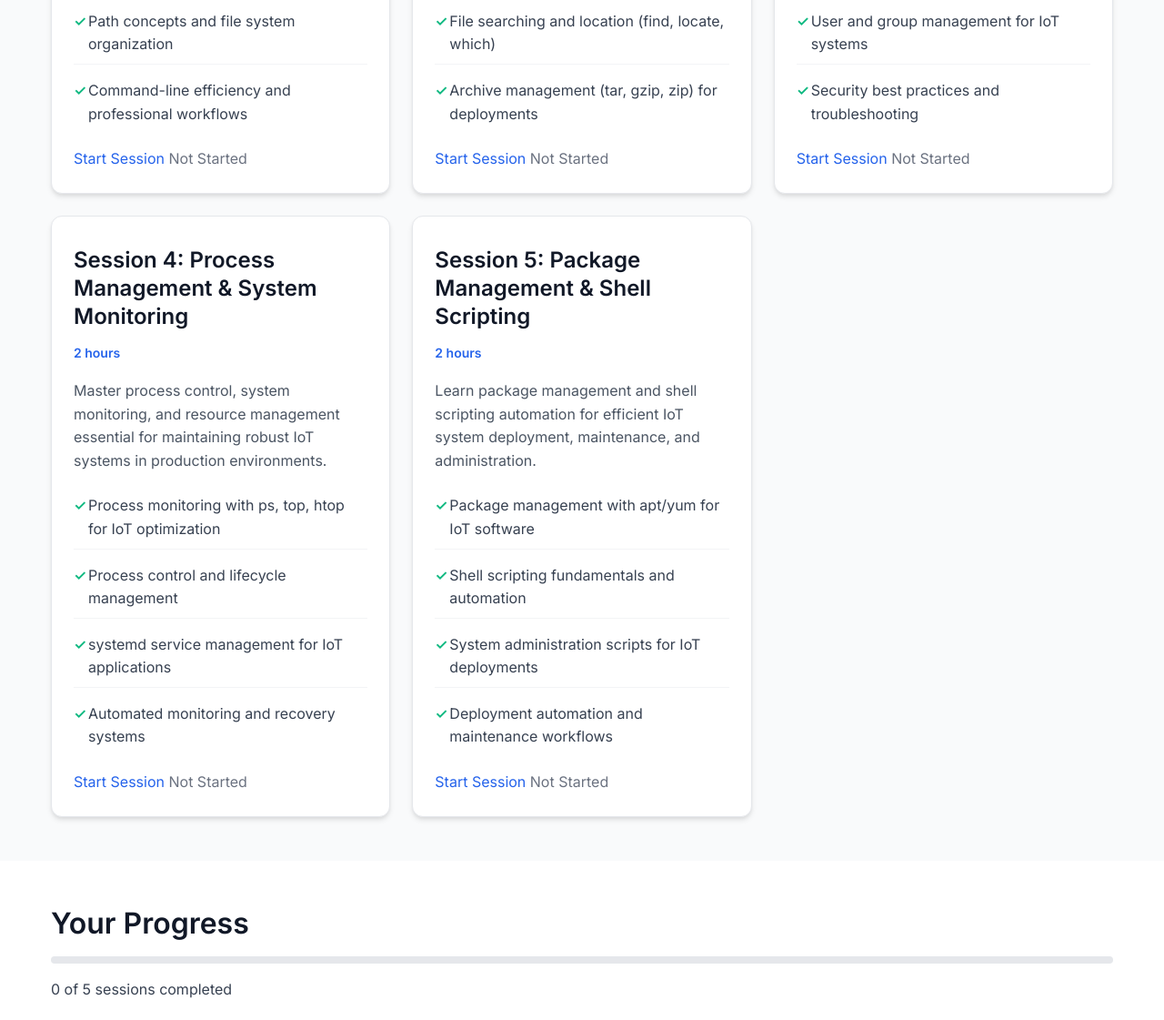
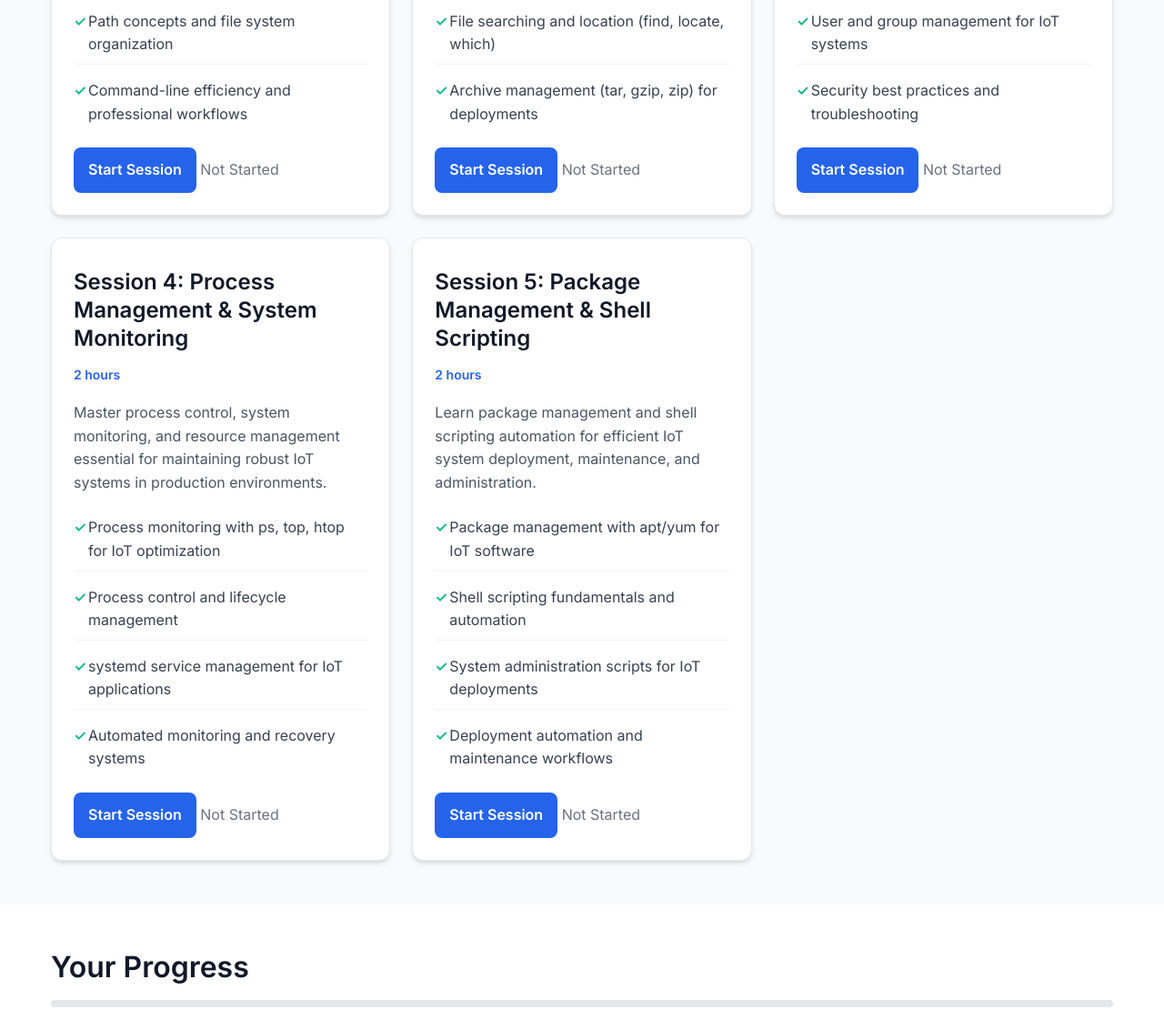
Before and after one commit to DynamicDevices/iot-training-course, a website: page modules/module1.html in a window 1280 px wide. Shown: the part 1677-2798 px from the top of the page at 91% size. Drawn offline with Linux system fonts and the light colour scheme.

Commit message:
Fix button styling consistency in module1.html
- Change 'Start Session' buttons from 'btn btn-primary' to 'session-link' class
- Ensure consistent button styling matches index.html 'Start Module' buttons
- Maintain visual consistency across all module and session navigation elements

```diff
--- a/modules/module1.html
+++ b/modules/module1.html
@@ -103,7 +103,7 @@
                                 <li>Command-line efficiency and professional workflows</li>
                             </ul>
                             <div class="session-actions">
-                                <a href="sessions/module1-session1.html" class="btn btn-primary">Start Session</a>
+                                <a href="sessions/module1-session1.html" class="session-link">Start Session</a>
                                 <span class="session-status" id="session1-status">Not Started</span>
                             </div>
                         </div>
@@ -123,7 +123,7 @@
                                 <li>Archive management (tar, gzip, zip) for deployments</li>
                             </ul>
                             <div class="session-actions">
-                                <a href="sessions/module1-session2.html" class="btn btn-primary">Start Session</a>
+                                <a href="sessions/module1-session2.html" class="session-link">Start Session</a>
                                 <span class="session-status" id="session2-status">Not Started</span>
                             </div>
                         </div>
@@ -143,7 +143,7 @@
                                 <li>Security best practices and troubleshooting</li>
                             </ul>
                             <div class="session-actions">
-                                <a href="sessions/module1-session3.html" class="btn btn-primary">Start Session</a>
+                                <a href="sessions/module1-session3.html" class="session-link">Start Session</a>
                                 <span class="session-status" id="session3-status">Not Started</span>
                             </div>
                         </div>
@@ -163,7 +163,7 @@
                                 <li>Automated monitoring and recovery systems</li>
                             </ul>
                             <div class="session-actions">
-                                <a href="sessions/module1-session4.html" class="btn btn-primary">Start Session</a>
+                                <a href="sessions/module1-session4.html" class="session-link">Start Session</a>
                                 <span class="session-status" id="session4-status">Not Started</span>
                             </div>
                         </div>
@@ -183,7 +183,7 @@
                                 <li>Deployment automation and maintenance workflows</li>
                             </ul>
                             <div class="session-actions">
-                                <a href="sessions/module1-session5.html" class="btn btn-primary">Start Session</a>
+                                <a href="sessions/module1-session5.html" class="session-link">Start Session</a>
                                 <span class="session-status" id="session5-status">Not Started</span>
                             </div>
                         </div>
```
